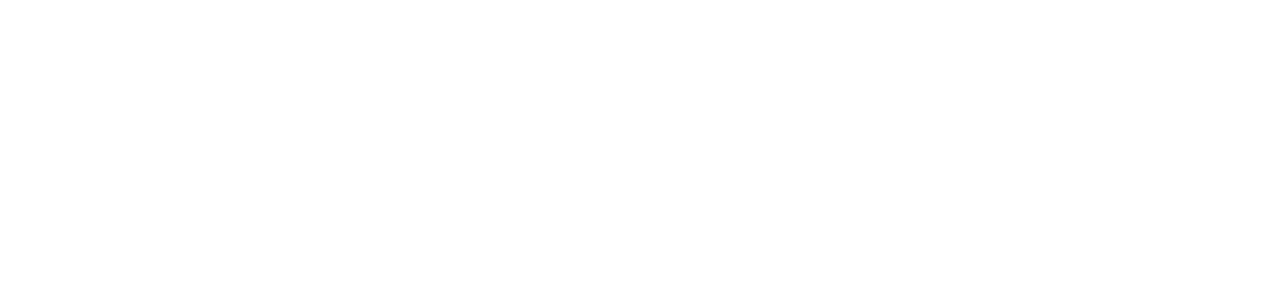
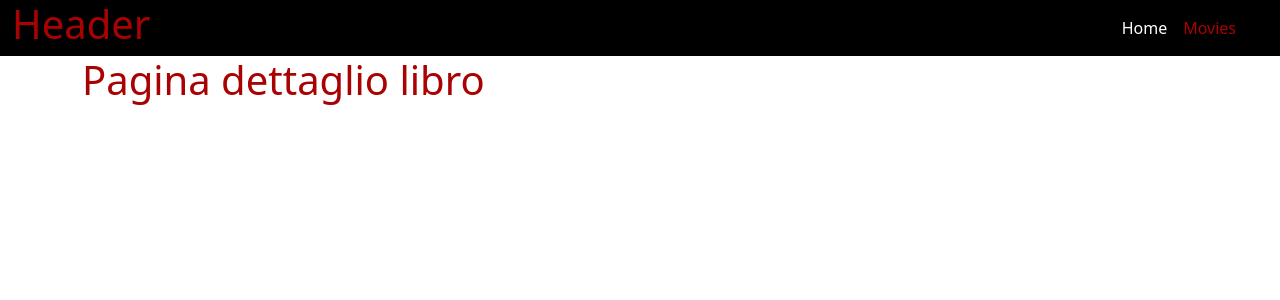
Before and after one commit to fabioferrari00/webapp-react, a React (Vite) app: page /movies/1 in a window 1280 px wide. Before the commit this address had no page. Shown: the top 300 px of the page. Built offline with nearby package versions, Linux system fonts and the light colour scheme.

Commit message:
[feat] create DatilMoviePage.jsx and add Route in App.jsx

```diff
--- a/src/App.jsx
+++ b/src/App.jsx
@@ -2,6 +2,7 @@
 import { BrowserRouter, Routes, Route } from "react-router-dom";
 import HomePage from "./pages/HomePage";
 import MoviesListPage from "./pages/MoviesListPage";
+import DetailMoviePage from "./pages/DetailMoviePage";
 
 function App() {
 
@@ -11,7 +12,10 @@
         <Routes>
           <Route element={<DefaultLayout/>}>
             <Route path="/" element={<HomePage/>}></Route>
-            <Route path="/movies" element={<MoviesListPage/>}></Route>
+            <Route path="/movies">
+              <Route index element={<MoviesListPage/>}></Route>
+              <Route path=":id" element={<DetailMoviePage/>}></Route>
+            </Route>
           </Route>
         </Routes>
       </BrowserRouter>
--- a/src/components/Header.jsx
+++ b/src/components/Header.jsx
@@ -1,12 +1,17 @@
 import React from 'react'
+import { NavLink } from 'react-router-dom'
 
 const Header = () => {
   return (
     <header>
       <div className="container-fluid">
         <div className="row">
-          <div className="col-12">
+          <div className="col-12 d-flex justify-content-between">
             <h1>Header</h1>
+            <ul className="list-unstyled d-flex m-3">
+              <li className='me-3'><NavLink to="/">Home</NavLink></li>
+              <li className='me-3'><NavLink to="/movies">Movies</NavLink></li>
+            </ul>
           </div>
         </div>
       </div>
--- a/src/index.css
+++ b/src/index.css
@@ -0,0 +1,15 @@
+header{
+    background-color: black;
+}
+h1, h2, h3, h4, h5{
+    color: rgb(169, 2, 2);
+}
+
+header ul li a{
+    text-decoration: none;
+    color: white;
+}
+
+header ul li a:hover, .active{
+    color:  rgb(169, 2, 2);
+}
--- /dev/null
+++ b/src/pages/DetailMoviePage.jsx
@@ -0,0 +1,17 @@
+import React from 'react'
+
+const DetailMoviePage = () => {
+  return (
+    <div>
+      <div className="container">
+        <div className="row">
+            <div className="col-12">
+                <h1>Pagina dettaglio libro</h1>
+            </div>
+        </div>
+      </div>
+    </div>
+  )
+}
+
+export default DetailMoviePage
```
